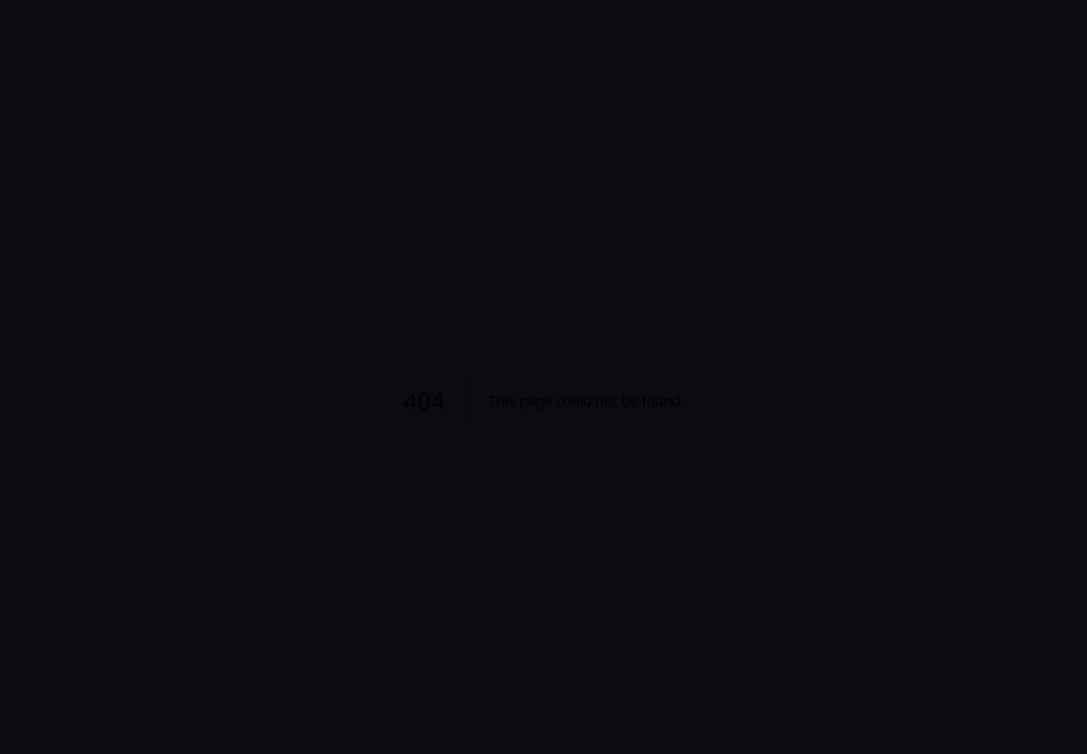
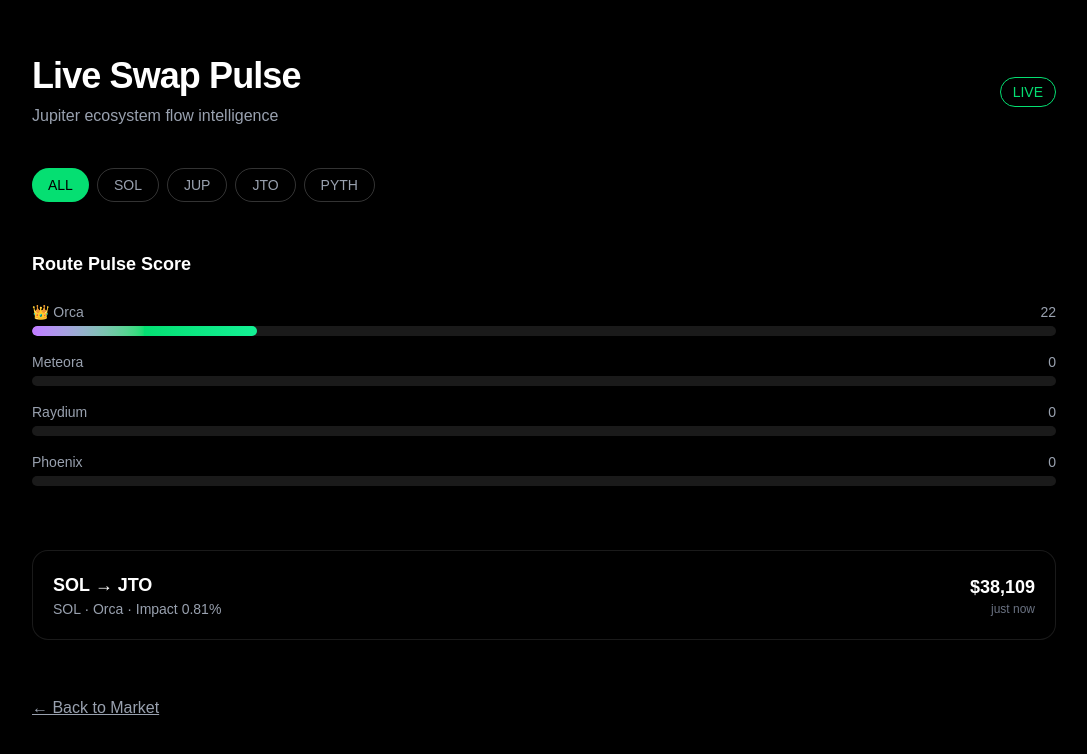
Before and after one commit to LHAJsolana/jupiter-pulse, a Next.js app: page /liveswaps in a window 1280 px wide. Before the commit this address had no page. Shown: the top 754 px of the page, without its empty margins (96-1183 px from the left). Built offline with nearby package versions, Linux system fonts and the light colour scheme.

Commit message:
Initial Jupiter Pulse deployment

```diff
--- /dev/null
+++ b/src/app/liveswaps/page.tsx
@@ -0,0 +1,303 @@
+"use client";
+
+import { useEffect, useMemo, useRef, useState } from "react";
+import Link from "next/link";
+
+type Token = "ALL" | "SOL" | "JUP" | "JTO" | "PYTH";
+
+type Swap = {
+  pair: string;
+  route: string;
+  impact: number;
+  amountUsd: number;
+  whale?: boolean;
+  time: string;
+  token: Token;
+};
+
+type RouteStat = {
+  route: string;
+  score: number;
+};
+
+type Alert = {
+  id: string;
+  message: string;
+};
+
+const ROUTES = ["Meteora", "Raydium", "Orca", "Phoenix"];
+const TOKENS: Token[] = ["ALL", "SOL", "JUP", "JTO", "PYTH"];
+
+const PAIRS_BY_TOKEN: Record<Token, string[]> = {
+  ALL: ["USDC → SOL", "SOL → JUP", "JUP → USDC", "SOL → JTO", "JTO → SOL", "SOL → PYTH"],
+  SOL: ["USDC → SOL", "SOL → JUP", "SOL → JTO", "SOL → PYTH"],
+  JUP: ["SOL → JUP", "JUP → USDC"],
+  JTO: ["SOL → JTO", "JTO → SOL"],
+  PYTH: ["SOL → PYTH"],
+};
+
+function randomSwap(token: Token): Swap {
+  const amountUsd = Math.random() * 120_000 + 5_000;
+  const impact = Math.random() * 0.8 + 0.1;
+  const whale = amountUsd > 70_000;
+
+  const effectiveToken =
+    token === "ALL"
+      ? TOKENS[Math.floor(Math.random() * (TOKENS.length - 1)) + 1]
+      : token;
+
+  const pairs = PAIRS_BY_TOKEN[effectiveToken];
+
+  return {
+    pair: pairs[Math.floor(Math.random() * pairs.length)],
+    route: ROUTES[Math.floor(Math.random() * ROUTES.length)],
+    impact,
+    amountUsd,
+    whale,
+    time: "just now",
+    token: effectiveToken,
+  };
+}
+
+function formatUsd(n: number) {
+  return `$${Math.round(n).toLocaleString()}`;
+}
+
+export default function LiveSwapsPage() {
+  const [swaps, setSwaps] = useState<Swap[]>([]);
+  const [live, setLive] = useState(true);
+  const [alerts, setAlerts] = useState<Alert[]>([]);
+  const [tokenFilter, setTokenFilter] = useState<Token>("ALL");
+  const prevScores = useRef<Record<string, number>>({});
+
+  /* =====================
+     AUTO FEED (FILTERED)
+  ====================== */
+
+  useEffect(() => {
+    if (!live) return;
+
+    const interval = setInterval(() => {
+      const next = randomSwap(tokenFilter);
+
+      setSwaps((prev) => [next, ...prev].slice(0, 8));
+
+      if (next.whale) {
+        pushAlert(`🐳 Whale ${next.token} swap · ${formatUsd(next.amountUsd)}`);
+      }
+    }, 3200);
+
+    return () => clearInterval(interval);
+  }, [live, tokenFilter]);
+
+  /* =====================
+     FILTERED SWAPS
+  ====================== */
+
+  const visibleSwaps = useMemo(() => {
+    if (tokenFilter === "ALL") return swaps;
+    return swaps.filter((s) => s.token === tokenFilter);
+  }, [swaps, tokenFilter]);
+
+  /* =====================
+     PULSE SCORE
+  ====================== */
+
+  const routeScores = useMemo<RouteStat[]>(() => {
+    const base: Record<string, number> = {};
+    ROUTES.forEach((r) => (base[r] = 0));
+
+    visibleSwaps.forEach((s, i) => {
+      let weight = 10;
+
+      weight *= Math.max(0.4, 1 - i * 0.15);
+      if (s.whale) weight += 20;
+      weight += s.impact * 15;
+
+      base[s.route] += weight;
+    });
+
+    const computed = Object.entries(base).map(([route, score]) => ({
+      route,
+      score: Math.min(100, Math.round(score)),
+    }));
+
+    computed.forEach((r) => {
+      const prev = prevScores.current[r.route] ?? 0;
+      if (r.score - prev >= 25) {
+        pushAlert(`📈 Pulse spike on ${r.route}`);
+      }
+      prevScores.current[r.route] = r.score;
+    });
+
+    return computed.sort((a, b) => b.score - a.score);
+  }, [visibleSwaps]);
+
+  /* =====================
+     ALERT HANDLER
+  ====================== */
+
+  function pushAlert(message: string) {
+    const id = Math.random().toString(36).slice(2);
+    setAlerts((prev) => [...prev, { id, message }]);
+
+    setTimeout(() => {
+      setAlerts((prev) => prev.filter((a) => a.id !== id));
+    }, 6000);
+  }
+
+  return (
+    <div className="min-h-screen bg-black text-white px-6 py-14 relative">
+      <div className="max-w-5xl mx-auto">
+
+        {/* HEADER */}
+        <div className="mb-10 flex justify-between items-center">
+          <div>
+            <h1 className="text-4xl font-bold tracking-tight">
+              Live Swap Pulse
+            </h1>
+            <p className="text-gray-400 mt-2">
+              Jupiter ecosystem flow intelligence
+            </p>
+          </div>
+
+          <button
+            onClick={() => setLive((v) => !v)}
+            className={`text-sm px-3 py-1 rounded-full border transition ${
+              live
+                ? "border-green-400 text-green-400"
+                : "border-white/20 text-gray-400"
+            }`}
+          >
+            {live ? "LIVE" : "PAUSED"}
+          </button>
+        </div>
+
+        {/* TOKEN FILTER */}
+        <div className="flex gap-2 mb-12 flex-wrap">
+          {TOKENS.map((t) => (
+            <button
+              key={t}
+              onClick={() => setTokenFilter(t)}
+              className={`px-4 py-1.5 rounded-full text-sm transition ${
+                tokenFilter === t
+                  ? "bg-green-400 text-black"
+                  : "border border-white/20 text-gray-400 hover:text-white"
+              }`}
+            >
+              {t}
+            </button>
+          ))}
+        </div>
+
+        {/* PULSE SCORE */}
+        <div className="mb-16">
+          <h2 className="text-lg font-semibold mb-6">
+            Route Pulse Score
+          </h2>
+
+          <div className="space-y-4">
+            {routeScores.map((r, i) => (
+              <div key={r.route}>
+                <div className="flex justify-between text-sm mb-1 text-gray-400">
+                  <span>{i === 0 && "👑 "} {r.route}</span>
+                  <span>{r.score}</span>
+                </div>
+                <div className="h-2.5 rounded-full bg-white/10 overflow-hidden">
+                  <div
+                    className="h-full rounded-full bg-gradient-to-r from-purple-400 via-green-400 to-[#14F195]"
+                    style={{ width: `${r.score}%` }}
+                  />
+                </div>
+              </div>
+            ))}
+          </div>
+        </div>
+
+        {/* LIVE FEED */}
+        <div className="space-y-5">
+          {visibleSwaps.map((s, i) => (
+            <div
+              key={i}
+              className={`relative rounded-2xl border p-5 flex justify-between items-center transition-all
+                ${
+                  s.whale
+                    ? "border-purple-400/40 bg-purple-500/10 animate-pulse-soft"
+                    : "border-white/10 bg-black/40 hover:bg-white/[0.03]"
+                }
+              `}
+            >
+              <div>
+                <div className="font-semibold text-lg">
+                  {s.pair}
+                </div>
+                <div className="text-sm text-gray-400">
+                  {s.token} · {s.route} · Impact {s.impact.toFixed(2)}%
+                </div>
+              </div>
+
+              <div className="text-right">
+                <div className="font-semibold text-lg">
+                  {formatUsd(s.amountUsd)}
+                </div>
+                <div className="text-xs text-gray-500">
+                  {s.time}
+                </div>
+              </div>
+
+              {s.whale && (
+                <div className="absolute -top-2 -right-2 text-xs px-2 py-0.5 rounded-full bg-purple-500 text-white shadow-lg">
+                  🐳 Whale
+                </div>
+              )}
+            </div>
+          ))}
+
+          {visibleSwaps.length === 0 && (
+            <div className="text-gray-500 text-center py-20">
+              No swaps for this token yet
+            </div>
+          )}
+        </div>
+
+        {/* BACK */}
+        <Link
+          href="/"
+          className="inline-block mt-14 text-gray-400 underline hover:text-white transition"
+        >
+          ← Back to Market
+        </Link>
+      </div>
+
+      {/* ALERT STACK */}
+      <div className="fixed top-6 right-6 space-y-3 z-50">
+        {alerts.map((a) => (
+          <div
+            key={a.id}
+            className="px-4 py-3 rounded-xl bg-black border border-white/20 shadow-lg animate-alert"
+          >
+            {a.message}
+          </div>
+        ))}
+      </div>
+
+      {/* ANIMATIONS */}
+      <style jsx>{`
+        .animate-pulse-soft {
+          animation: pulseSoft 2.5s ease-in-out infinite;
+        }
+        @keyframes pulseSoft {
+          0%, 100% { box-shadow: 0 0 0 0 rgba(168,85,247,0.35); }
+          50% { box-shadow: 0 0 25px 6px rgba(168,85,247,0.45); }
+        }
+        .animate-alert {
+          animation: alertIn 0.35s ease-out;
+        }
+        @keyframes alertIn {
+          from { opacity: 0; transform: translateX(10px); }
+          to { opacity: 1; transform: translateX(0); }
+        }
+      `}</style>
+    </div>
+  );
+}
--- a/src/app/page.tsx
+++ b/src/app/page.tsx
@@ -14,23 +14,18 @@
         </h1>
       </header>
 
-      {/* HERO */}
+      {/* HERO (NO CTA) */}
       <section className="max-w-3xl">
         <h2 className="text-5xl font-extrabold mb-6 leading-tight">
-          🚀 Real-Time Market Pulse<br />
+          🚀 Real-Time Market Pulse
+          <br />
           for the <span className="text-[#14F195]">Jupiter</span> Ecosystem
         </h2>
 
-        <p className="text-gray-400 text-lg mb-10">
+        <p className="text-gray-400 text-lg">
           Jupiter Pulse is a real-time observability dashboard for Solana tokens —
           live prices, historical charts, and market momentum, built for speed and clarity.
         </p>
-
-        <Link href="/pulse">
-          <button className="px-8 py-4 rounded-xl text-lg font-bold bg-gradient-to-r from-[#14F195] to-[#00FFA3] text-black hover:opacity-90 transition">
-            Enter Dashboard →
-          </button>
-        </Link>
       </section>
 
       {/* ECOSYSTEM */}
@@ -57,30 +52,43 @@
         </div>
       </section>
 
-      {/* FEATURES */}
+      {/* FEATURES = NAVIGATION */}
       <section className="mt-24 grid grid-cols-1 md:grid-cols-3 gap-8 max-w-5xl w-full">
-        {[
-          {
-            title: "Live Prices",
-            desc: "Auto-refreshing token prices with fallback protection."
-          },
-          {
-            title: "Charts & History",
-            desc: "Clean historical charts powered by CoinGecko."
-          },
-          {
-            title: "Market Signals",
-            desc: "Momentum & trend insights (coming soon)."
-          }
-        ].map((f) => (
-          <div
-            key={f.title}
-            className="p-6 rounded-xl border border-white/10 bg-white/5 backdrop-blur hover:scale-[1.02] transition"
-          >
-            <h3 className="text-xl font-bold mb-2">{f.title}</h3>
-            <p className="text-gray-400">{f.desc}</p>
+        {/* LIVE PRICES */}
+        <Link href="/pulse" className="group">
+          <div className="p-6 rounded-xl border border-white/10 bg-white/5 backdrop-blur hover:scale-[1.02] transition cursor-pointer h-full">
+            <h3 className="text-xl font-bold mb-2 group-hover:text-[#14F195]">
+              Live Prices
+            </h3>
+            <p className="text-gray-400">
+              Auto-refreshing token prices with fallback protection.
+            </p>
           </div>
-        ))}
+        </Link>
+
+        {/* CHARTS */}
+        <Link href="/pulse" className="group">
+          <div className="p-6 rounded-xl border border-white/10 bg-white/5 backdrop-blur hover:scale-[1.02] transition cursor-pointer h-full">
+            <h3 className="text-xl font-bold mb-2 group-hover:text-[#14F195]">
+              Charts & History
+            </h3>
+            <p className="text-gray-400">
+              Clean historical charts powered by CoinGecko.
+            </p>
+          </div>
+        </Link>
+
+        {/* LIVE SWAPS */}
+        <Link href="/liveswaps" className="group">
+          <div className="p-6 rounded-xl border border-white/10 bg-white/5 backdrop-blur hover:scale-[1.02] transition cursor-pointer h-full">
+            <h3 className="text-xl font-bold mb-2 group-hover:text-[#14F195]">
+              Live Swap Pulse
+            </h3>
+            <p className="text-gray-400">
+              Track real-time Solana swap flow & route dominance.
+            </p>
+          </div>
+        </Link>
       </section>
 
       {/* FOOTER */}
--- a/src/app/pulse/[symbol]/page.tsx
+++ b/src/app/pulse/[symbol]/page.tsx
@@ -1,7 +1,10 @@
 "use client";
 
-import { useEffect, useMemo, useState } from "react";
+import { useEffect, useMemo, useRef, useState } from "react";
 import { useParams, useRouter } from "next/navigation";
+import { Chart } from "react-chartjs-2";
+import type { ChartOptions } from "chart.js";
+
 import {
   Chart as ChartJS,
   LineElement,
@@ -12,8 +15,14 @@
   Tooltip,
   Filler,
 } from "chart.js";
-import { Chart } from "react-chartjs-2";
 
+/* =====================
+   SAFE REGISTRATION
+===================== */
+
+let chartRegistered = false;
+function registerChart() {
+  if (!chartRegistered) {
     ChartJS.register(
       LineElement,
       BarElement,
@@ -23,6 +32,13 @@
       Tooltip,
       Filler
     );
+    chartRegistered = true;
+  }
+}
+
+/* =====================
+   CONSTANTS
+===================== */
 
 const TIMEFRAMES = [
   { label: "1D", days: 1 },
@@ -32,11 +48,14 @@
 ];
 
 export default function SymbolPage() {
-  const { symbol } = useParams<{ symbol: string }>();
+  registerChart();
+
+  const params = useParams();
   const router = useRouter();
 
-  const SYMBOL = symbol.toUpperCase();
-  const apiSymbol = symbol.toLowerCase();
+  const symbol = typeof params?.symbol === "string" ? params.symbol : null;
+  const SYMBOL = symbol ? symbol.toUpperCase() : "";
+  const apiSymbol = symbol ? symbol.toLowerCase() : "";
 
   const [prices, setPrices] = useState<number[]>([]);
   const [volumes, setVolumes] = useState<number[]>([]);
@@ -45,26 +64,33 @@
   const [days, setDays] = useState(7);
   const [loading, setLoading] = useState(true);
 
+  /* =====================
+     DATA LOADING
+  ====================== */
+
   useEffect(() => {
+    if (!apiSymbol) return;
     loadHistory(days);
   }, [apiSymbol, days]);
 
   async function loadHistory(days: number) {
     try {
       setLoading(true);
+
       const res = await fetch(
         `/api/prices/history/${apiSymbol}?days=${days}`,
         { cache: "no-store" }
       );
+
       const data = await res.json();
+      if (!Array.isArray(data?.prices)) return;
 
-      if (!Array.isArray(data.prices)) return;
+      const pricesArr = data.prices.map((p: any) => Number(p[1]));
+      const datesArr = data.prices.map((p: any) => Number(p[0]));
 
-      const pricesArr = data.prices.map((p: any) => p[1]);
       setPrices(pricesArr);
-      setRawDates(data.prices.map((p: any) => p[0]));
+      setRawDates(datesArr);
 
-      // realistic mock volume
       setVolumes(
         pricesArr.map(() =>
           Math.floor(Math.random() * 700_000 + 300_000)
@@ -72,8 +98,8 @@
       );
 
       setLabels(
-        data.prices.map((p: any) =>
-          new Date(p[0]).toLocaleDateString("en-US", {
+        datesArr.map((d) =>
+          new Date(d).toLocaleDateString("en-US", {
             month: "short",
             day: "numeric",
           })
@@ -91,7 +117,7 @@
   const priceStats = useMemo(() => {
     if (prices.length < 2) return null;
     const first = prices[0];
-    const last = prices[prices.length - 1];
+    const last = prices.at(-1)!;
     const changePct = ((last - first) / first) * 100;
     return { last, changePct };
   }, [prices]);
@@ -103,21 +129,19 @@
   const signal = useMemo(() => {
     if (!priceStats) return null;
 
-    if (priceStats.changePct > 5) {
+    if (priceStats.changePct > 5)
       return {
         label: "Bullish Signal",
         color: "text-green-400",
         bg: "bg-green-400/10",
       };
-    }
 
-    if (priceStats.changePct < -5) {
+    if (priceStats.changePct < -5)
       return {
         label: "Bearish Signal",
         color: "text-red-400",
         bg: "bg-red-400/10",
       };
-    }
 
     return {
       label: "Neutral Signal",
@@ -126,18 +150,83 @@
     };
   }, [priceStats]);
 
-  if (loading) {
+  /* =====================
+     CHART CONFIG (MEMO)
+  ====================== */
+
+  const chartData = useMemo(
+    () => ({
+      labels,
+      datasets: [
+        {
+          label: "Volume",
+          type: "bar" as const,
+          data: volumes,
+          backgroundColor: "rgba(0,255,163,0.12)",
+          yAxisID: "volume",
+        },
+        {
+          label: "Price",
+          data: prices,
+          borderColor: "#00FFA3",
+          borderWidth: 2.5,
+          tension: 0.35,
+          pointRadius: 0,
+          yAxisID: "price",
+        },
+      ],
+    }),
+    [labels, prices, volumes]
+  );
+
+  const chartOptions: ChartOptions<"line"> = useMemo(
+    () => ({
+      responsive: true,
+      maintainAspectRatio: false,
+      interaction: { mode: "index", intersect: false },
+      plugins: {
+        legend: { display: false },
+        tooltip: {
+          backgroundColor: "rgba(0,0,0,0.9)",
+          displayColors: false,
+          callbacks: {
+            title: (items) => {
+              const i = items[0]?.dataIndex;
+              if (i == null || !rawDates[i]) return "";
+              return new Date(rawDates[i]).toLocaleString();
+            },
+            label: (item) => {
+              if (item.dataset.label === "Volume")
+                return `Volume: ${Number(item.raw).toLocaleString()}`;
+              return `Price: $${Number(item.raw).toFixed(6)}`;
+            },
+          },
+        },
+      },
+      scales: {
+        x: { display: false },
+        price: { display: false },
+        volume: { display: false, grid: { display: false } },
+      },
+    }),
+    [rawDates]
+  );
+
+  if (!symbol || loading) {
     return (
       <div className="min-h-screen flex items-center justify-center text-gray-400">
-        Loading {SYMBOL}…
+        Loading…
       </div>
     );
   }
 
+  /* =====================
+     UI
+  ====================== */
+
   return (
     <div className="min-h-screen bg-black text-white px-6 py-14">
       <div className="max-w-6xl mx-auto">
-        {/* HEADER */}
         <div className="flex justify-between items-start mb-6">
           <div>
             <h1 className="text-4xl font-bold">{SYMBOL} Pulse</h1>
@@ -158,7 +247,6 @@
           )}
         </div>
 
-        {/* TIMEFRAMES */}
         <div className="flex gap-2 mb-6">
           {TIMEFRAMES.map((t) => (
             <button
@@ -175,71 +263,8 @@
           ))}
         </div>
 
-        {/* CHART */}
-        <div className="rounded-xl border border-white/10 bg-black/50 p-6">
-          <div className="h-[420px]">
-            <Chart
-              type="line"
-              data={{
-                labels,
-                datasets: [
-                  {
-                    label: "Volume",
-                    type: "bar",
-                    data: volumes,
-                    backgroundColor: "rgba(0,255,163,0.12)",
-                    yAxisID: "volume",
-                    barPercentage: 1,
-                    categoryPercentage: 1,
-                  },
-                  {
-                    label: "Price",
-                    data: prices,
-                    borderColor: "#00FFA3",
-                    borderWidth: 2.5,
-                    tension: 0.35,
-                    pointRadius: 0,
-                    yAxisID: "price",
-                  },
-                ],
-              }}
-              options={{
-                responsive: true,
-                maintainAspectRatio: false,
-                interaction: {
-                  mode: "index",
-                  intersect: false,
-                },
-                plugins: {
-                  legend: { display: false },
-                  tooltip: {
-                    backgroundColor: "rgba(0,0,0,0.9)",
-                    displayColors: false,
-                    callbacks: {
-                      title: (items) => {
-                        const i = items[0].dataIndex;
-                        return new Date(rawDates[i]).toLocaleString();
-                      },
-                      label: (item) => {
-                        if (item.dataset.label === "Volume") {
-                          return `Volume: ${Number(item.raw).toLocaleString()}`;
-                        }
-                        return `Price: $${Number(item.raw).toFixed(6)}`;
-                      },
-                    },
-                  },
-                },
-                scales: {
-                  x: { display: false },
-                  price: { display: false },
-                  volume: {
-                    display: false,
-                    grid: { display: false },
-                  },
-                },
-              }}
-            />
-          </div>
+        <div className="rounded-xl border border-white/10 bg-black/50 p-6 h-[420px]">
+          <Chart type="line" data={chartData} options={chartOptions} />
         </div>
 
         <button
```
Also changed, not shown: public/og.png (added). Lines whose indentation alone changed are shown as unchanged.
